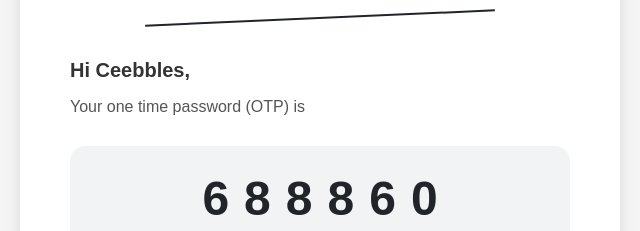
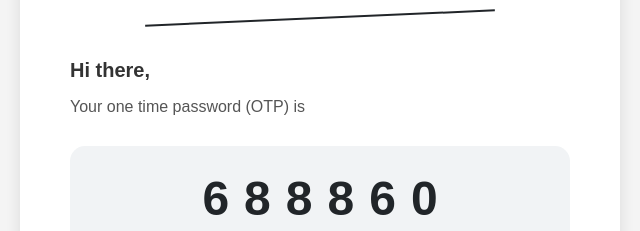
Before and after one commit to fathah/ceebs-email-templates, a plain HTML site: page otp.html in a window 1280 px wide. Shown: the part 569-800 px from the top of the page, 320-960 px from the left. Drawn offline with Linux system fonts and the light colour scheme; a web font is replaced by a local one.

Commit message:
Ceebles change

```diff
--- a/otp.html
+++ b/otp.html
@@ -147,7 +147,7 @@
         <h1>Account Verification</h1>
         <div class="narrow-line"></div>
 
-        <p class="greeting">Hi Ceebbles,</p>
+        <p class="greeting">Hi there,</p>
         <p class="intro-text">Your one time password (OTP) is</p>
 
         <div class="otp-box">
```
Also changed, not shown: welcome.html (+1 -1 lines).
